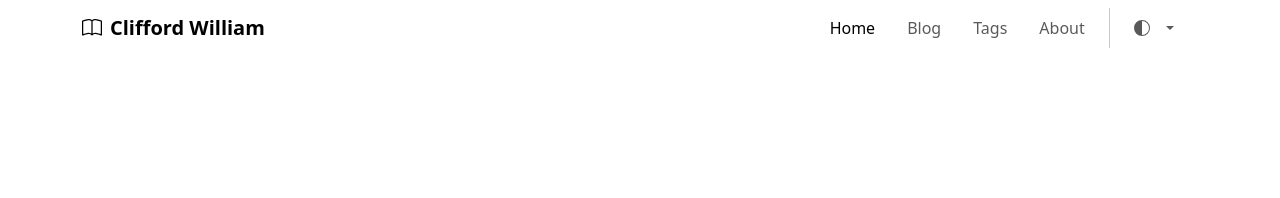
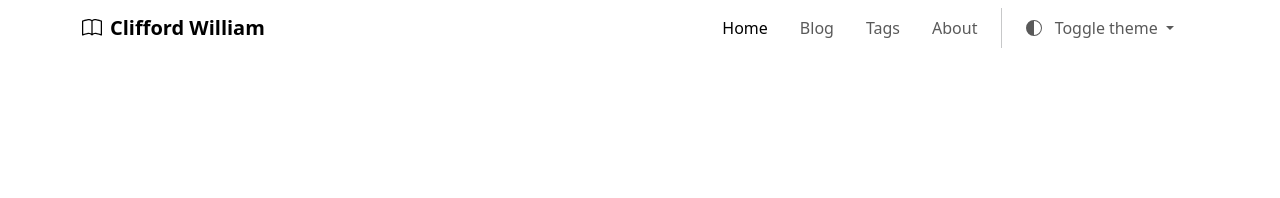
Before and after one commit to cliffordwilliam/my_archive, a Jekyll site: the page built from index.md, in a window 1280 px wide. Shown: the top 198 px of the page. Built offline with Jekyll 4.4.1, drawn with Linux system fonts in a browser that asks for light colours.

Commit message:
unhide toggle theme

```diff
--- a/_layouts/default.html
+++ b/_layouts/default.html
@@ -45,12 +45,12 @@
               </li>
               <li class="nav-item dropdown">
                 <button class="btn btn-link nav-link dropdown-toggle" id="bd-theme" type="button" aria-expanded="false"
-                  data-bs-toggle="dropdown" data-bs-display="static" aria-label="Toggle theme (dark)">
+                  data-bs-toggle="dropdown" data-bs-display="static" aria-label="Toggle theme">
                   {% include icon_svgs/circle_half.svg %}
                   <svg class="visually-hidden bi theme-icon-active">
                     <use href="#moon-stars-fill"></use>
                   </svg>
-                  <span class="visually-hidden" id="bd-theme-text">Toggle theme</span>
+                  <span id="bd-theme-text">Toggle theme</span>
                 </button>
                 <ul class="dropdown-menu dropdown-menu-end" aria-labelledby="bd-theme-text" data-bs-popper="static">
                   <li>
```
